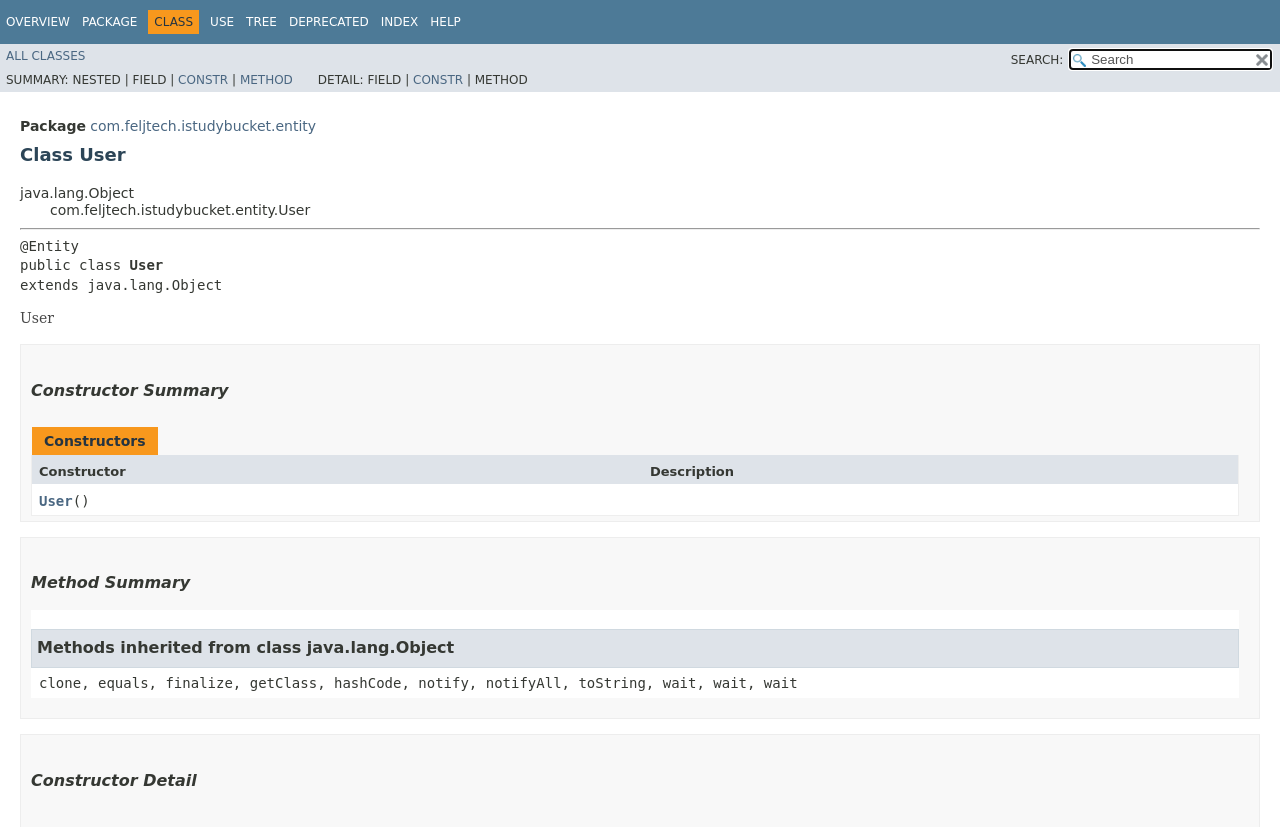
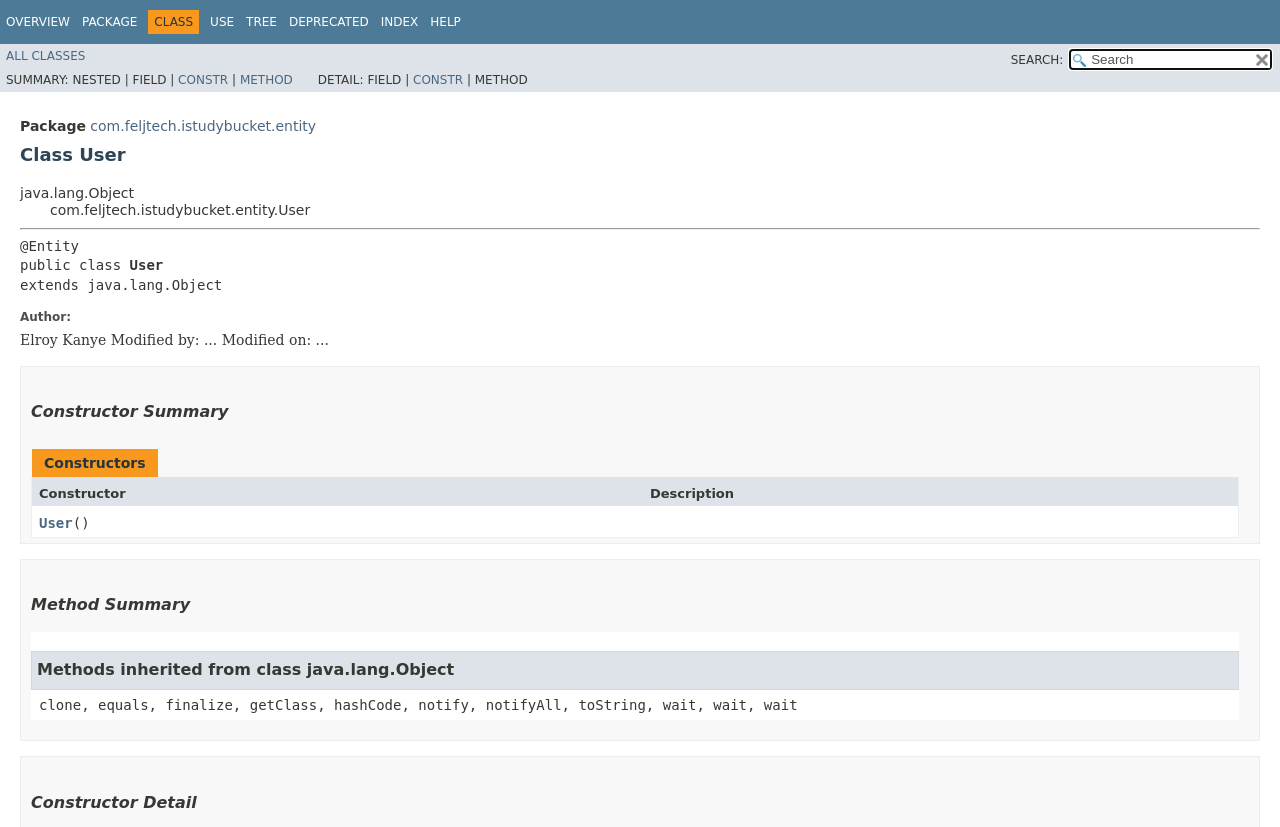
Before and after one commit to feljtech/istudybucket-docs, a plain HTML site: page com/feljtech/istudybucket/entity/User.html in a window 1280 px wide. Shown: the top 827 px of the page. Drawn offline with Linux system fonts and the light colour scheme; no server answers; a script that the page names is missing; a web font is replaced by a local one.

Commit message:
jpa bdy recommendations impl: modified ./com/feljtech/istudybucket/entity/User.html

```diff
--- a/com/feljtech/istudybucket/entity/User.html
+++ b/com/feljtech/istudybucket/entity/User.html
@@ -2,10 +2,10 @@
 <!-- NewPage -->
 <html lang="en">
 <head>
-<!-- Generated by javadoc (11.0.11) on Mon Aug 30 23:35:35 WAT 2021 -->
+<!-- Generated by javadoc (11.0.11) on Sun Sep 26 14:23:13 WAT 2021 -->
 <title>User</title>
 <meta http-equiv="Content-Type" content="text/html; charset=utf-8">
-<meta name="dc.created" content="2021-08-30">
+<meta name="dc.created" content="2021-09-26">
 <link rel="stylesheet" type="text/css" href="../../../../stylesheet.css" title="Style">
 <link rel="stylesheet" type="text/css" href="../../../../jquery/jquery-ui.css" title="Style">
 <script type="text/javascript" src="../../../../script.js"></script>
@@ -129,7 +129,13 @@ $('.navPadding').css('padding-top', $('.fixedNav').css("height"));
 <pre>@Entity
 public class <span class="typeNameLabel">User</span>
 extends java.lang.Object</pre>
-<div class="block">User</div>
+<dl>
+<dt><span class="simpleTagLabel">Author:</span></dt>
+<dd>Elroy Kanye
+
+ Modified by: ...
+ Modified on: ...</dd>
+</dl>
 </li>
 </ul>
 </div>
```
